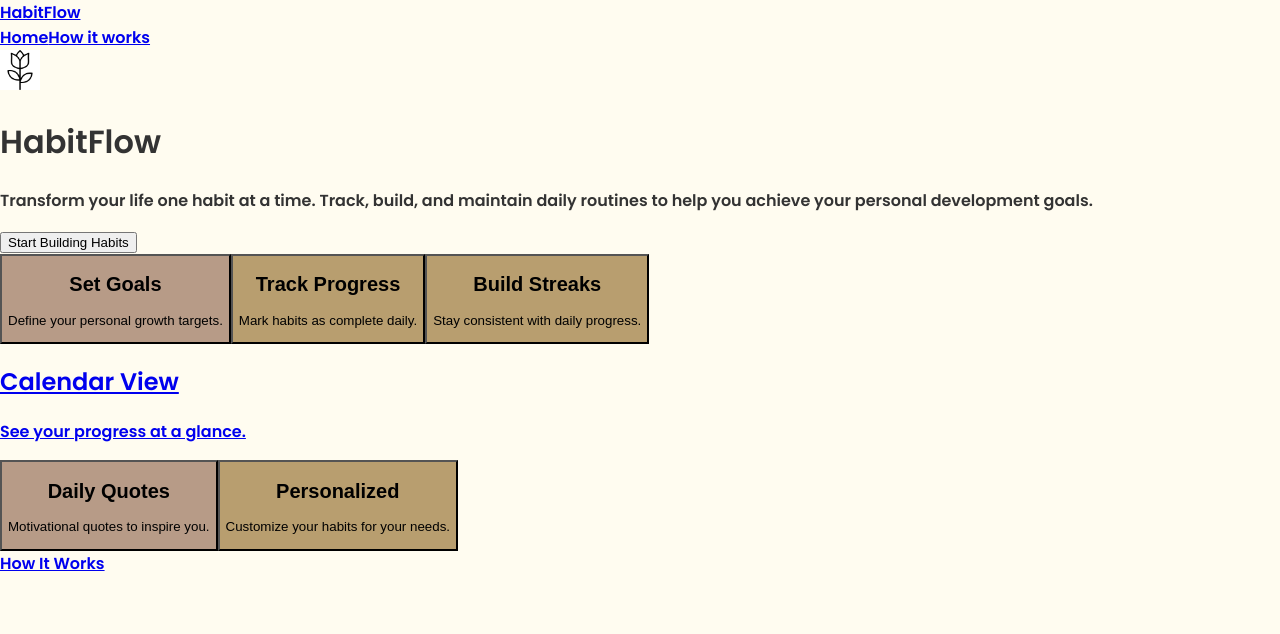
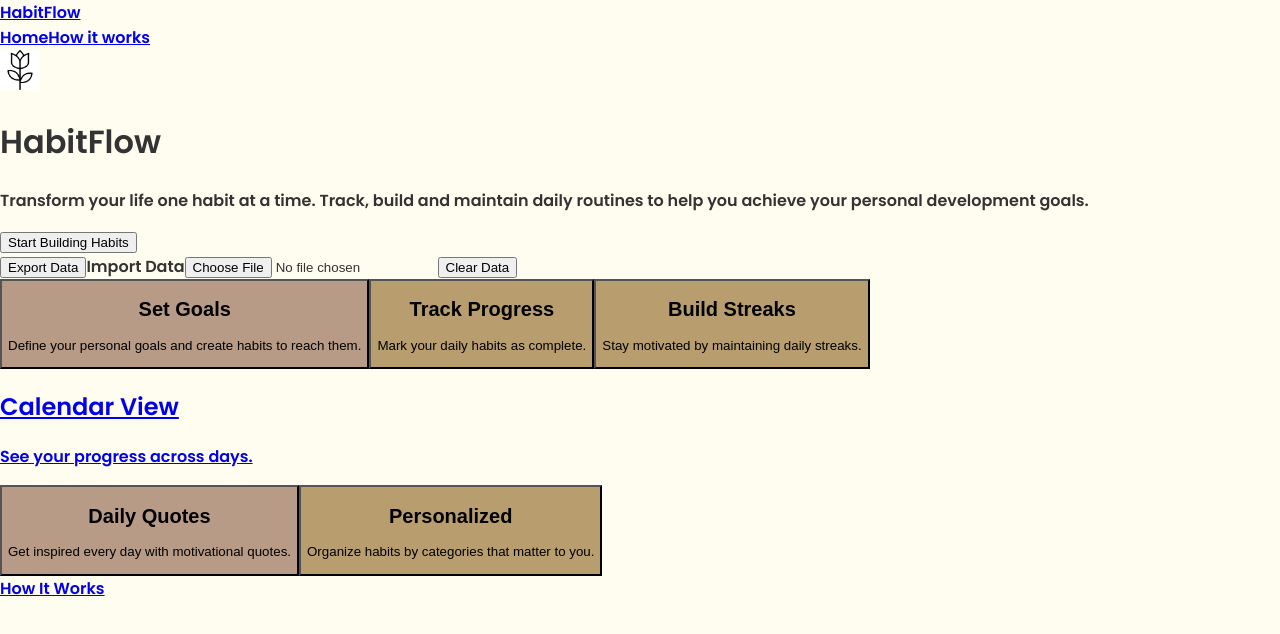
Before and after one commit to Beldine-oss/Habit-tracker-app, a React (Vite) app in the folder habit-flow/: page / in a window 1280 px wide. Shown: the top 634 px of the page. Built offline with nearby package versions, Linux system fonts and the light colour scheme; a web font is replaced by a local one.

Commit message:
Fix localStorage persistence and enhance habit data management

```diff
--- a/habit-flow/src/App.jsx
+++ b/habit-flow/src/App.jsx
@@ -3,107 +3,185 @@ import { Link } from "react-router-dom";
 import logo from "./assets/logo.jpg";
 
 export default function App() {
-  const [habits, setHabits] = useState([]);
-  const [streaks, setStreaks] = useState({});
-  const [showGoals, setShowGoals] = useState(false);
-  const [goals, setGoals] = useState([]);
-  const [newGoal, setNewGoal] = useState("");
+  const [habits, setHabits] = useState(() => {
+    try {
+      const raw = localStorage.getItem("habits");
+      return raw ? JSON.parse(raw) : [];
+    } catch (e) {
+      console.error("Failed to parse saved habits:", e);
+      return [];
+    }
+  });
 
-  // ✅ Load from localStorage
-  useEffect(() => {
-    const savedHabits = JSON.parse(localStorage.getItem("habits")) || [];
-    const savedStreaks = JSON.parse(localStorage.getItem("streaks")) || {};
-    const savedGoals = JSON.parse(localStorage.getItem("goals")) || [];
-    setHabits(savedHabits);
-    setStreaks(savedStreaks);
-    setGoals(savedGoals);
-  }, []);
+  const [completedHabits, setCompletedHabits] = useState(() => {
+    try {
+      const raw = localStorage.getItem("completedHabits");
+      return raw ? JSON.parse(raw) : [];
+    } catch (e) {
+      console.error("Failed to parse completedHabits:", e);
+      return [];
+    }
+  });
 
-  // ✅ Save to localStorage
+  const [streaks, setStreaks] = useState(() => {
+    try {
+      const raw = localStorage.getItem("streaks");
+      return raw ? JSON.parse(raw) : {};
+    } catch (e) {
+      console.error("Failed to parse streaks:", e);
+      return {};
+    }
+  });
+
+  const [lastCompletionDate, setLastCompletionDate] = useState(() => {
+    try {
+      return localStorage.getItem("lastCompletionDate") || null;
+    } catch (e) {
+      console.error("Failed to read lastCompletionDate:", e);
+      return null;
+    }
+  });
+
+  // ✅ Save all data to localStorage whenever it changes
   useEffect(() => {
     localStorage.setItem("habits", JSON.stringify(habits));
+    localStorage.setItem("completedHabits", JSON.stringify(completedHabits));
     localStorage.setItem("streaks", JSON.stringify(streaks));
-    localStorage.setItem("goals", JSON.stringify(goals));
-  }, [habits, streaks, goals]);
+    localStorage.setItem("lastCompletionDate", lastCompletionDate);
+  }, [habits, completedHabits, streaks, lastCompletionDate]);
 
-  // ✅ Add habit
+  // ✅ Reset streaks daily if no completion
+  useEffect(() => {
+    const today = new Date().toDateString();
+    if (lastCompletionDate && lastCompletionDate !== today) {
+      const resetStreaks = { ...streaks };
+      habits.forEach((habit) => {
+        if (!completedHabits.includes(habit)) {
+          resetStreaks[habit] = 0;
+        }
+      });
+      setStreaks(resetStreaks);
+      setCompletedHabits([]);
+      setLastCompletionDate(today);
+    }
+  }, [habits]);
+
+  // ✅ Add a new habit
   const addHabit = () => {
     const newHabit = prompt("Enter a new habit:");
-    if (newHabit && newHabit.trim() !== "") {
+    if (newHabit && newHabit.trim() !== "" && !habits.includes(newHabit)) {
       setHabits([...habits, newHabit]);
-      setStreaks({ ...streaks, [newHabit]: { count: 0, lastCompleted: null } });
+      setStreaks({ ...streaks, [newHabit]: 0 });
     }
   };
 
-  // ✅ Toggle progress checkbox
-  const toggleProgress = (habit) => {
+  // ✅ Export habits as JSON file
+  const exportData = () => {
+    const data = {
+      habits,
+      completedHabits,
+      streaks,
+      lastCompletionDate,
+    };
+    const blob = new Blob([JSON.stringify(data, null, 2)], { type: "application/json" });
+    const url = URL.createObjectURL(blob);
+    const a = document.createElement("a");
+    a.href = url;
+    a.download = "habitflow-backup.json";
+    a.click();
+    URL.revokeObjectURL(url);
+  };
+
+  // ✅ Import habits from JSON file (replace current data)
+  const importInputRef = React.createRef();
+  const handleImport = (e) => {
+    const file = e.target.files && e.target.files[0];
+    if (!file) return;
+    const reader = new FileReader();
+    reader.onload = (ev) => {
+      try {
+        const parsed = JSON.parse(ev.target.result);
+        if (parsed.habits) setHabits(parsed.habits);
+        if (parsed.completedHabits) setCompletedHabits(parsed.completedHabits);
+        if (parsed.streaks) setStreaks(parsed.streaks);
+        if (parsed.lastCompletionDate) setLastCompletionDate(parsed.lastCompletionDate);
+        alert("Import successful");
+      } catch (err) {
+        alert("Failed to import: invalid JSON");
+      }
+    };
+    reader.readAsText(file);
+    // clear input so same file can be uploaded again if needed
+    e.target.value = null;
+  };
+
+  // ✅ Clear all stored habit data (with confirmation)
+  const clearData = () => {
+    if (!confirm("Clear all habit data? This cannot be undone.")) return;
+    setHabits([]);
+    setCompletedHabits([]);
+    setStreaks({});
+    setLastCompletionDate(null);
+    localStorage.removeItem("habits");
+    localStorage.removeItem("completedHabits");
+    localStorage.removeItem("streaks");
+    localStorage.removeItem("lastCompletionDate");
+    alert("All habit data cleared.");
+  };
+
+  // ✅ Toggle habit completion
+  const toggleComplete = (habitName) => {
     const today = new Date().toDateString();
-    const updated = { ...streaks };
+    let updatedCompleted = [...completedHabits];
+    let updatedStreaks = { ...streaks };
 
-    if (updated[habit]?.lastCompleted === today) {
-      updated[habit].lastCompleted = null;
-      updated[habit].count = Math.max(updated[habit].count - 1, 0);
+    if (completedHabits.includes(habitName)) {
+      updatedCompleted = updatedCompleted.filter((h) => h !== habitName);
+      updatedStreaks[habitName] = Math.max(0, updatedStreaks[habitName] - 1);
     } else {
-      updated[habit].lastCompleted = today;
-      updated[habit].count += 1;
+      updatedCompleted.push(habitName);
+      updatedStreaks[habitName] = (updatedStreaks[habitName] || 0) + 1;
     }
 
-    setStreaks(updated);
-  };
-
-  // ✅ Reset streaks daily if not completed
-  useEffect(() => {
-    const today = new Date().toDateString();
-    const updated = { ...streaks };
-    Object.keys(updated).forEach((habit) => {
-      if (updated[habit].lastCompleted !== today) {
-        updated[habit].count = 0;
-      }
-    });
-    setStreaks(updated);
-  }, []);
-
-  // ✅ Add goal
-  const addGoal = () => {
-    if (newGoal.trim() !== "") {
-      setGoals([...goals, newGoal]);
-      setNewGoal("");
-    }
+    setCompletedHabits(updatedCompleted);
+    setStreaks(updatedStreaks);
+    setLastCompletionDate(today);
   };
 
   // ✅ Feature buttons
   const features = [
     {
       title: "Set Goals",
+      desc: "Define your personal goals and create habits to reach them.",
       bg: "#b79b87",
-      description: "Define your personal growth targets.",
-      action: () => setShowGoals(true),
+      action: addHabit,
     },
     {
       title: "Track Progress",
+      desc: "Mark your daily habits as complete.",
       bg: "#b89e6f",
-      description: "Mark habits as complete daily.",
+      action: null,
     },
     {
       title: "Build Streaks",
+      desc: "Stay motivated by maintaining daily streaks.",
       bg: "#b89e6f",
-      description: "Stay consistent with daily progress.",
     },
     {
       title: "Calendar View",
+      desc: "See your progress across days.",
       bg: "#efe3b8",
-      description: "See your progress at a glance.",
       link: "/calendar",
     },
     {
       title: "Daily Quotes",
+      desc: "Get inspired every day with motivational quotes.",
       bg: "#b79b87",
-      description: "Motivational quotes to inspire you.",
     },
     {
       title: "Personalized",
+      desc: "Organize habits by categories that matter to you.",
       bg: "#b89e6f",
-      description: "Customize your habits for your needs.",
     },
   ];
 
@@ -117,14 +195,16 @@ export default function App() {
                 style={{ width: 40, height: 40 }}
               />
 
-      <h1 className="text-5xl font-bold text-[#695125] text-center mb-6">HabitFlow</h1>
+              <h1 className="text-5xl font-bold text-[#695125] text-center mb-6">
+                HabitFlow
+              </h1>
 
               <p className="max-w-2xl text-lg text-[#695125] text-center mb-10 leading-relaxed">
-        Transform your life one habit at a time. Track, build, and maintain daily routines to help
-        you achieve your personal development goals.
+                Transform your life one habit at a time. Track, build and maintain daily
+                routines to help you achieve your personal development goals.
               </p>
 
-      {/* ✅ Add Habit */}
+              {/* ✅ Start Building Habits */}
               <button
                 onClick={addHabit}
                 className="bg-[#b89e6f] text-white px-10 py-4 rounded-full text-xl font-semibold shadow-md hover:opacity-90 transition mb-10"
@@ -132,103 +212,103 @@ export default function App() {
                 Start Building Habits
               </button>
 
-      {/* ✅ Habit List */}
+              {/* ✅ Habit list with streaks and checkboxes */}
               {habits.length > 0 && (
                 <div className="bg-[#efe6d8] p-6 rounded-xl shadow-md w-full max-w-md mb-12">
-          <h3 className="text-2xl font-bold text-[#695125] mb-4 text-center">Your Habits</h3>
-          <ul className="space-y-3 text-[#695125]">
+                  <h3 className="text-2xl font-bold text-[#695125] mb-4 text-center">
+                    Your Habits
+                  </h3>
+                  <ul className="space-y-3">
                     {habits.map((h, i) => (
                       <li
                         key={i}
-                className="bg-white rounded-full px-4 py-3 shadow flex justify-between items-center"
+                        className="flex justify-between items-center bg-white rounded-full px-4 py-2 shadow"
                       >
-                <span>{h}</span>
-                <div className="flex items-center space-x-3">
+                        <span
+                          className={`${
+                            completedHabits.includes(h)
+                              ? "line-through text-green-600"
+                              : "text-[#695125]"
+                          } text-lg`}
+                        >
+                          {h} — Streak: {streaks[h] || 0}🔥
+                        </span>
                         <input
                           type="checkbox"
-                    checked={streaks[h]?.lastCompleted === new Date().toDateString()}
-                    onChange={() => toggleProgress(h)}
-                    className="w-5 h-5 accent-[#b89e6f] cursor-pointer"
+                          checked={completedHabits.includes(h)}
+                          onChange={() => toggleComplete(h)}
+                          className="w-5 h-5 accent-[#b89e6f]"
                         />
-                  <span className="text-sm text-[#695125]">
-                    🔥 {streaks[h]?.count || 0} day streak
-                  </span>
-                </div>
                       </li>
                     ))}
                   </ul>
                 </div>
               )}
 
-      {/* ✅ Feature Buttons */}
+              {/* Data controls: Export / Import / Clear */}
+              <div className="flex gap-3 mt-4">
+                <button
+                  onClick={exportData}
+                  className="bg-[#695125] text-white px-4 py-2 rounded-full hover:opacity-90 transition"
+                >
+                  Export Data
+                </button>
+
+                <label className="bg-[#695125] text-white px-4 py-2 rounded-full cursor-pointer hover:opacity-90 transition">
+                  Import Data
+                  <input
+                    type="file"
+                    accept="application/json"
+                    onChange={handleImport}
+                    ref={importInputRef}
+                    className="hidden"
+                  />
+                </label>
+
+                <button
+                  onClick={clearData}
+                  className="bg-gray-300 text-[#695125] px-4 py-2 rounded-full hover:bg-gray-400 transition"
+                >
+                  Clear Data
+                </button>
+              </div>
+
+              {/* ✅ Feature Buttons Grid */}
               <div className="grid grid-cols-2 gap-8 max-w-5xl w-full text-center justify-items-center mt-12">
                 {features.map((f, i) =>
                   f.link ? (
                     <Link
                       key={i}
                       to={f.link}
-              className="w-full max-w-xs h-44 p-5 rounded-3xl shadow-md text-black flex flex-col items-center justify-center hover:scale-105 transition duration-200"
+                      className="w-full max-w-xs h-40 p-5 rounded-full shadow-md transition text-black flex flex-col items-center justify-center mx-auto hover:scale-105 duration-200"
                       style={{ backgroundColor: f.bg }}
                     >
-              <h2 className="text-xl font-bold mb-2">{f.title}</h2>
-              <p className="text-sm">{f.description}</p>
+                      <h2 className="text-xl font-bold mb-1">{f.title}</h2>
+                      <p className="text-sm">{f.desc}</p>
                     </Link>
                   ) : (
                     <button
                       key={i}
                       onClick={f.action}
-              className="w-full max-w-xs h-44 p-5 rounded-3xl shadow-md text-black flex flex-col items-center justify-center hover:scale-105 transition duration-200"
+                      className="w-full max-w-xs h-40 p-5 rounded-full shadow-md transition text-black flex flex-col items-center justify-center mx-auto hover:scale-105 duration-200"
                       style={{ backgroundColor: f.bg }}
                     >
-              <h2 className="text-xl font-bold mb-2">{f.title}</h2>
-              <p className="text-sm">{f.description}</p>
+                      <h2 className="text-xl font-bold mb-1">{f.title}</h2>
+                      <p className="text-sm">{f.desc}</p>
                     </button>
                   )
                 )}
               </div>
 
-      {/* ✅ Goals Modal */}
-      {showGoals && (
-        <div className="fixed inset-0 bg-black bg-opacity-40 flex items-center justify-center">
-          <div className="bg-white p-6 rounded-xl shadow-lg w-96">
-            <h2 className="text-2xl font-bold text-[#695125] mb-4 text-center">Your Goals</h2>
-            <ul className="space-y-2 mb-4">
-              {goals.map((g, i) => (
-                <li key={i} className="bg-[#efe6d8] px-3 py-2 rounded-lg shadow-sm">
-                  {g}
-                </li>
-              ))}
-            </ul>
-            <input
-              value={newGoal}
-              onChange={(e) => setNewGoal(e.target.value)}
-              placeholder="Enter a new goal"
-              className="border border-[#b79b87] px-3 py-2 w-full rounded-lg mb-3 focus:outline-none focus:ring-2 focus:ring-[#b89e6f]"
-            />
-            <div className="flex justify-between">
-              <button
-                onClick={addGoal}
-                className="bg-[#b89e6f] text-white px-4 py-2 rounded-lg hover:opacity-90"
-              >
-                Add Goal
-              </button>
-              <button
-                onClick={() => setShowGoals(false)}
-                className="text-[#695125] hover:underline"
-              >
-                Close
-              </button>
-            </div>
-          </div>
-        </div>
-      )}
-
-      {/* ✅ How It Works Section */}
+              {/* ✅ How It Works */}
               <div
                 id="how-it-works"
                 className="w-full bg-[#b89e6f] text-[#fffcf0] text-center py-20 mt-20 rounded-2xl"
               >
-        <Link to="/how-it-works" className="text-5xl font-[Lovelace] hover:underline transition">
+                <Link
+                  to="/how-it-works"
+                  className="text-5xl font-[Lovelace] hover:underline transition"
+                >
                   How It Works
                 </Link>
               </div>
```
Lines whose indentation alone changed are shown as unchanged.
